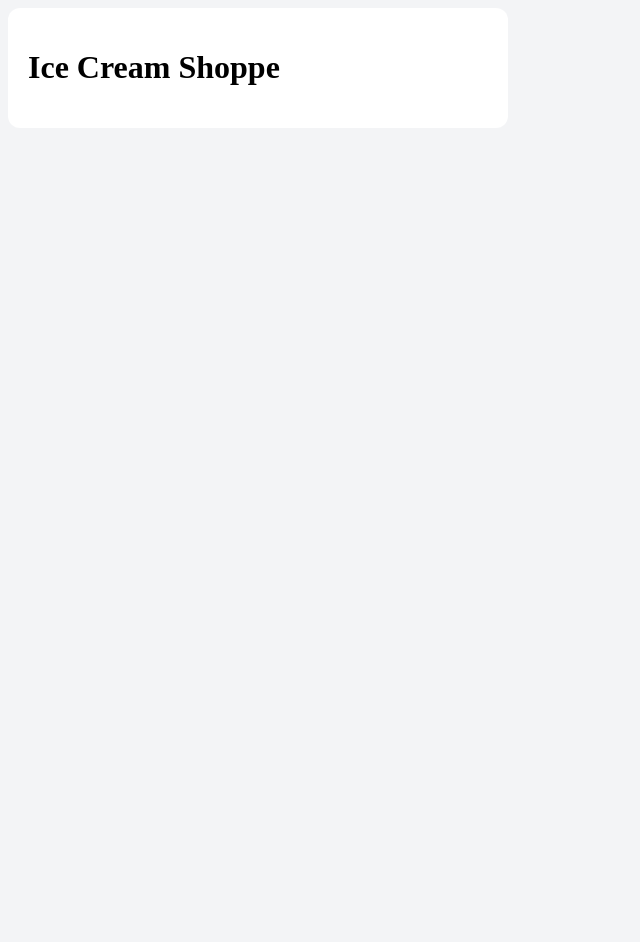
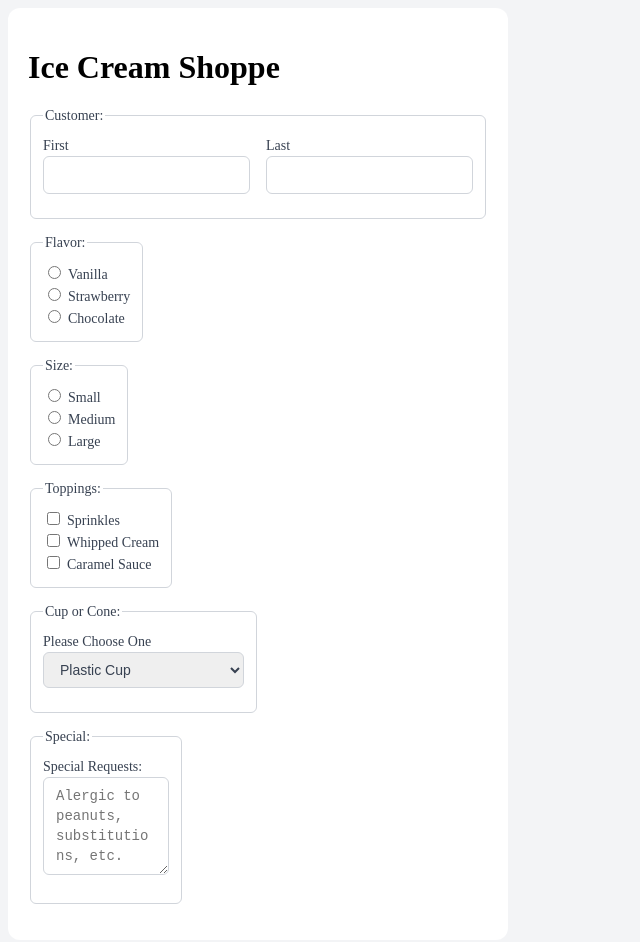
Before and after one commit to walk1ngl3af/inputTypes, a plain HTML site: page index.html in a window 1280 px wide. Shown: the whole page, without its empty margins (0-640 px from the left). Before the commit the page ends 800 px from the top, so only its background shows below. Drawn offline with Linux system fonts and the light colour scheme.

Commit message:
Second Commit

```diff
--- a/index.html
+++ b/index.html
@@ -9,6 +9,91 @@
   <div class="container">
     <div class="content">
       <h1>Ice Cream Shoppe</h1>
+      <form>
+          <fieldset>
+              <legend>Customer: </legend>
+          <div class="row">
+              <div>
+                  <label for="firstname">First</label>
+                  <input id="firstname" name="first_name" type="text">
+              </div>
+              <div>
+                  <label for="lastname">Last</label>
+                  <input id="lastname" name="last_name" type="text">
+              </div>
+          </div>
+          </fieldset>
+          <div class="row">
+              <fieldset>
+                  <legend>Flavor:</legend>
+                  <div>
+                      <input type="radio" id="vanilla" name="icecream">
+                      <label for="vanilla">Vanilla</label>
+                  </div>
+                  <div>
+                      <input type="radio" id="strawberry" name="icecream">
+                      <label for="strawberry">Strawberry</label>
+                  </div>
+                  <div>
+                      <input type="radio" id="chocolate" name="icecream">
+                      <label for="chocolate">Chocolate</label>
+                  </div>
+              </fieldset>
+          </div>
+          <div class="row">
+              <fieldset>
+                  <legend>Size:</legend>
+                  <div>
+                      <input type="radio" id="small" name="size">
+                      <label for="small">Small</label>
+                  </div>
+                  <div>
+                      <input type="radio" id="medium" name="size">
+                      <label for="medium">Medium</label>
+                  </div>
+                  <div>
+                      <input type="radio" id="large" name="size">
+                      <label for="large">Large</label>
+                  </div>
+              </fieldset>
+          </div>
+          <div class="row">
+              <fieldset>
+                  <legend>Toppings:</legend>
+                  <div>
+                      <input type="checkbox" id="sprinkles" name="sprinkles" value="sprinkles">
+                      <label for="sprinkles">Sprinkles</label>
+                  </div>
+                  <div>
+                      <input type="checkbox" id="whippedCream" name="whippedCream" value="whippedCream">
+                      <label for="whippedCream">Whipped Cream</label>
+                  </div>
+                  <div>
+                      <input type="checkbox" id="caramel" name="caramel" value="caramel">
+                      <label for="caramel">Caramel Sauce</label>
+                  </div>
+              </fieldset>
+          </div>
+          <div class="row">
+              <fieldset>
+                  <legend>Cup or Cone:</legend>
+                  <label for="container">Please Choose One</label>
+                  <select name="container" id="container">
+                      <option value="cup">Plastic Cup</option>
+                      <option value="sugar">Sugar Cone</option>
+                      <option value="waffle">Waffle Cone</option>
+                      <option value="dippedWaffle">Chocolate Dipped Waffle</option>
+                  </select>
+              </fieldset>
+          </div>
+          <div>
+              <fieldset>
+                  <legend>Special:</legend>
+                  <label for="SpecialRequests">Special Requests: </label>
+                  <textarea id="SpecialRequests" name="SpecialRequests" rows="4" cols="10" placeholder="Alergic to peanuts, substitutions, etc."></textarea>
+              </fieldset>
+          </div>
+      </form>
     </div>
   </div>
 </body>
```
